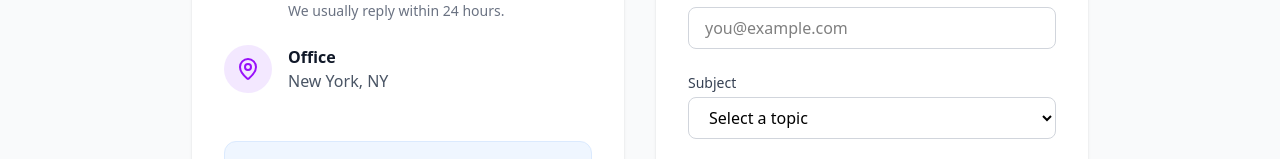
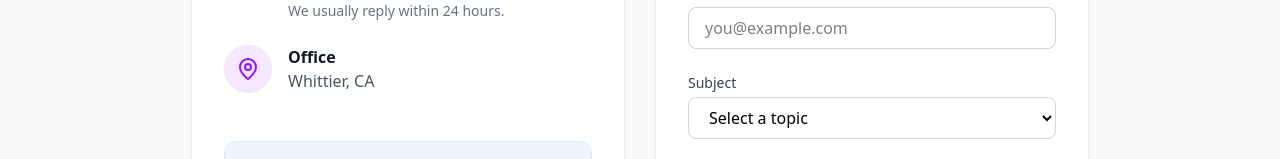
Before and after one commit to itsloops/Hearts-for-Paws, a React (Vite) app: page /contact in a window 1280 px wide. Shown: the part 383-542 px from the top of the page. Built offline with nearby package versions, Linux system fonts and the light colour scheme.

Commit message:
Update office location to Whittier, CA

```diff
--- a/src/pages/Contact.jsx
+++ b/src/pages/Contact.jsx
@@ -60,7 +60,7 @@
                 </div>
                 <div>
                   <h3 className="font-semibold text-gray-900">Office</h3>
-                  <p className="text-gray-600">New York, NY</p>
+                  <p className="text-gray-600">Whittier, CA</p>
                 </div>
               </div>
             </div>
```
